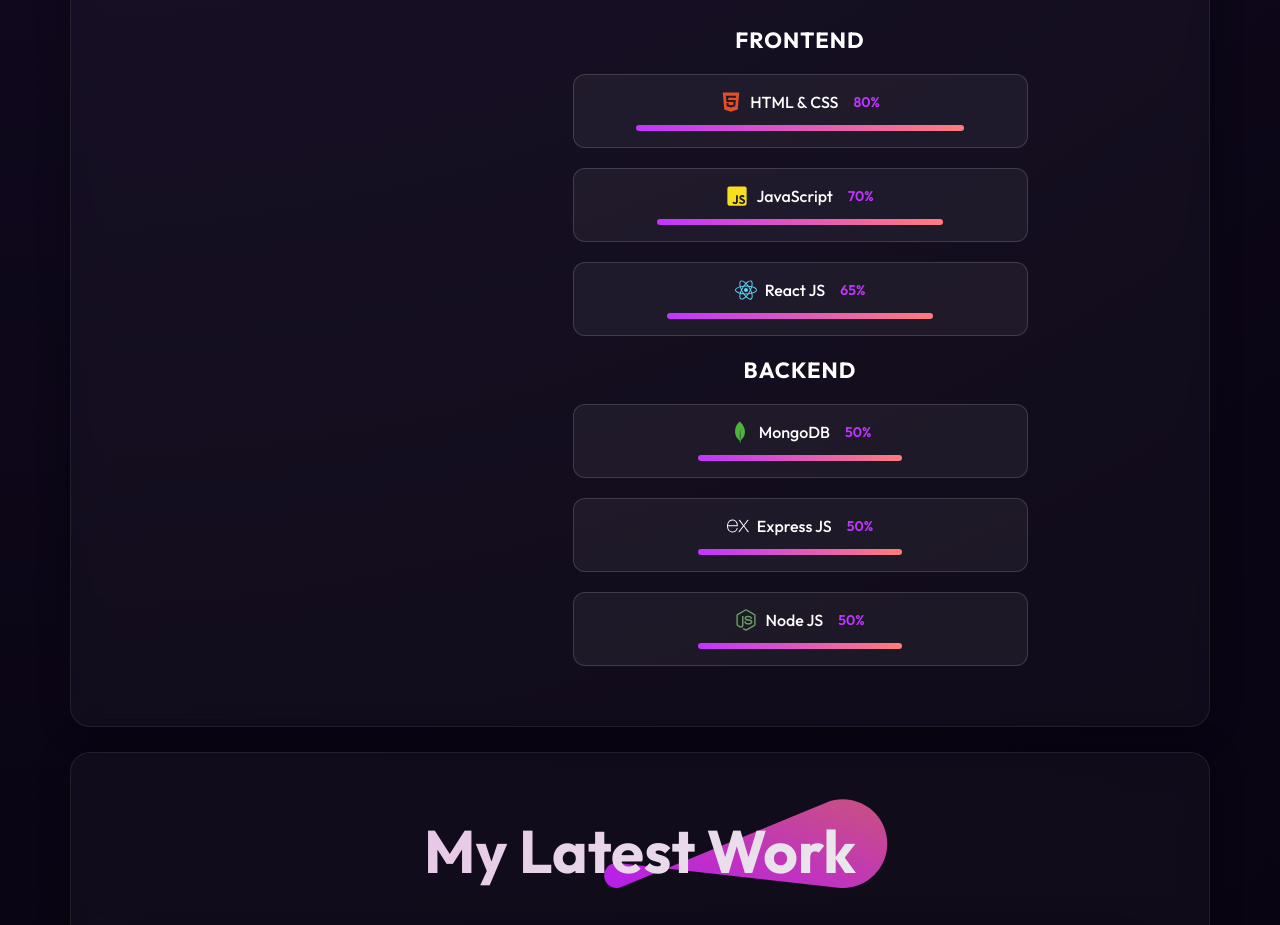
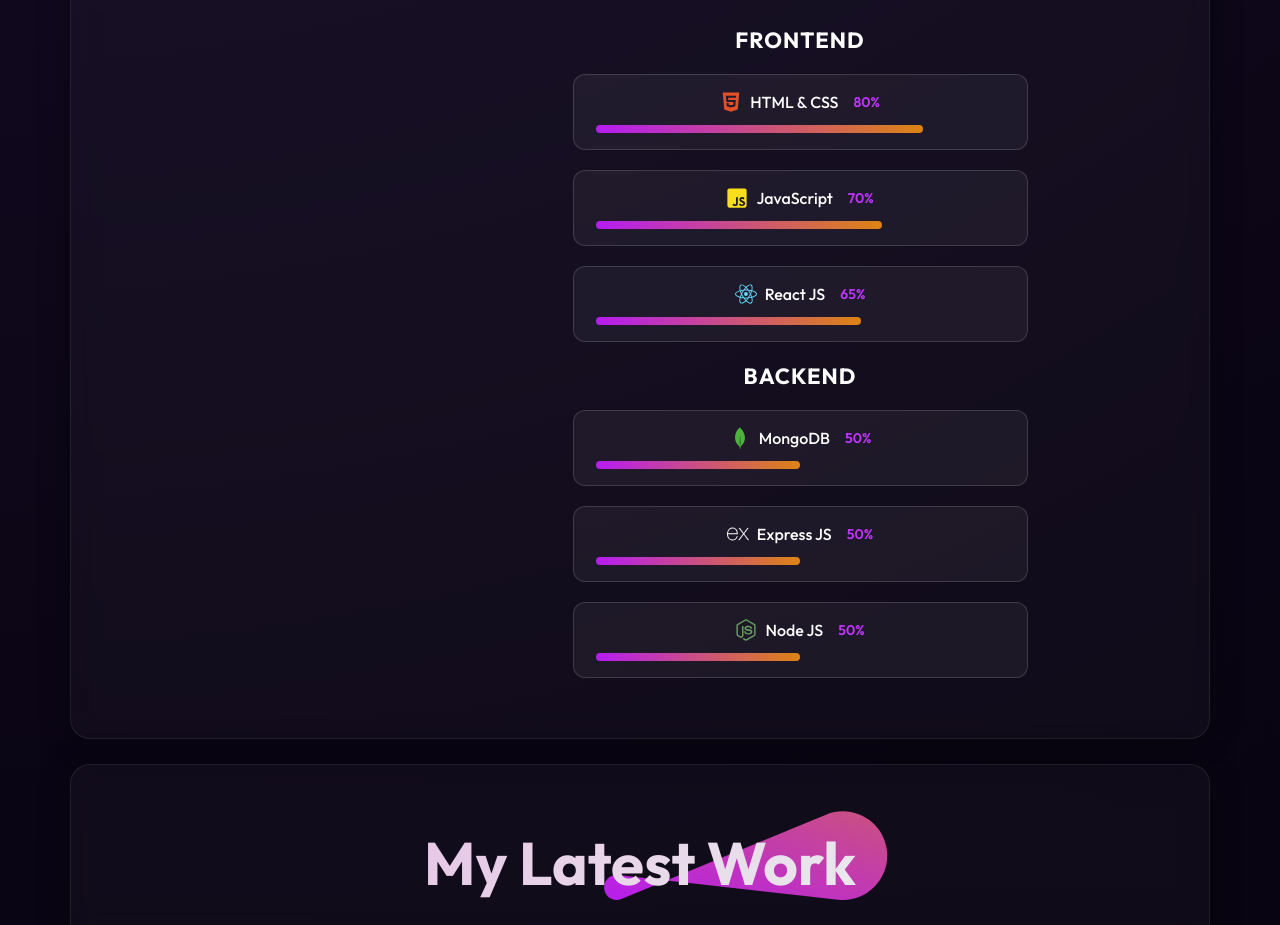
Before and after one commit to vaishnavikolekar1516/portfolio-react, a React (Vite) app: page / in a window 1280 px wide. Shown: the part 1500-2425 px from the top of the page. Built offline with nearby package versions, Linux system fonts and the light colour scheme.

Commit message:
about skill hr fix

```diff
--- a/src/Components/About/About.css
+++ b/src/Components/About/About.css
@@ -158,14 +158,22 @@
 
 /* PROGRESS BAR */
 
-.about-skill hr{
+/* .about-skill hr{
   border:none;
   height:6px;
   border-radius:6px;
   background:linear-gradient(90deg,#c135ff,#ff7b7b);
   margin:auto;
+} */
+
+.about-skill hr{
+  outline: none;
+  border: none;
+  width: 350px;   /* increase this */
+  height: 8px;
+  border-radius: 50px;
+  background: linear-gradient(264deg,#DF8908 -5.09%, #B415FF 106.28%);
 }
-
 /* ICONS */
 
 .skill-icon{
```
